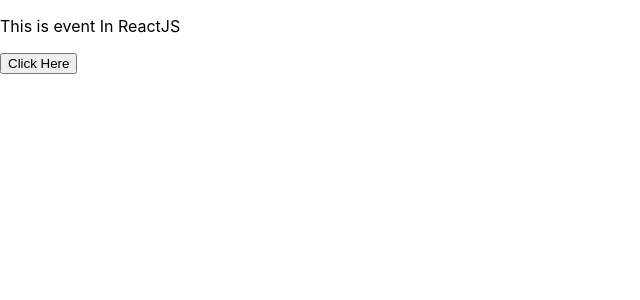
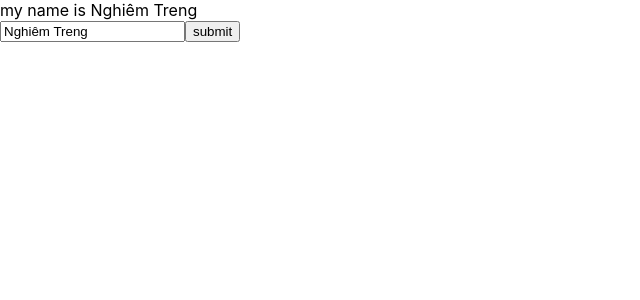
Before and after one commit to NghiemTran-0810/Learn_React_Section_3, a React (Create React App) app: page / in a window 1280 px wide. Shown: the top 300 px of the page, without its empty margins (0-640 px from the left). Built offline with nearby package versions, Linux system fonts and the light colour scheme.

Commit message:
Events + Form + Nested Component

```diff
--- a/src/App.js
+++ b/src/App.js
@@ -7,7 +7,8 @@
 import React from 'react';
 // import Foo from './components/Foo';
 // import StateExample from './components/State_example';
-import Buttonclick from './components/Events';
+// import Buttonclick from './components/Events';
+import Form from './components/Form';
 
 class App extends React.Component {
   render() {
@@ -15,7 +16,8 @@
       <div>
         {/* <Foo /> */}
         {/* <StateExample /> */}
-        <Buttonclick />
+        {/* <Buttonclick /> */}
+        <Form />
       </div>
     )
   }
--- /dev/null
+++ b/src/components/Form.js
@@ -0,0 +1,16 @@
+import React from 'react';
+import User from './User';
+class Form extends React.Component {
+
+
+
+    render() {
+        return (
+            <>
+                <User />
+            </>
+        )
+    }
+}
+
+export default Form;
--- /dev/null
+++ b/src/components/User.js
@@ -0,0 +1,39 @@
+import React from "react";
+
+class User extends React.Component {
+    state = {
+        name: 'Nghiêm Treng',
+        age: 26,
+        address: '128 mamay'
+    }
+
+    handleOnChange(event) {
+        event.preventDefault();
+        this.setState({
+            name: event.target.value,
+        })
+    }
+
+    handleOnSubmit(event) {
+        event.preventDefault();
+        console.log(this.state);
+    }
+    render() {
+        return (
+
+            <form onSubmit={(event) => { this.handleOnSubmit(event) }}>
+                <label>
+                    my name is {this.state.name}
+                </label>
+                <br />
+                <input onChange={(event) => { this.handleOnChange(event) }} value={this.state.name}></input>
+
+                <button>submit</button>
+
+            </form>
+        )
+    }
+}
+
+
+export default User;
```
Also changed, not shown: src/components/Events.js (+1 -7 lines).
